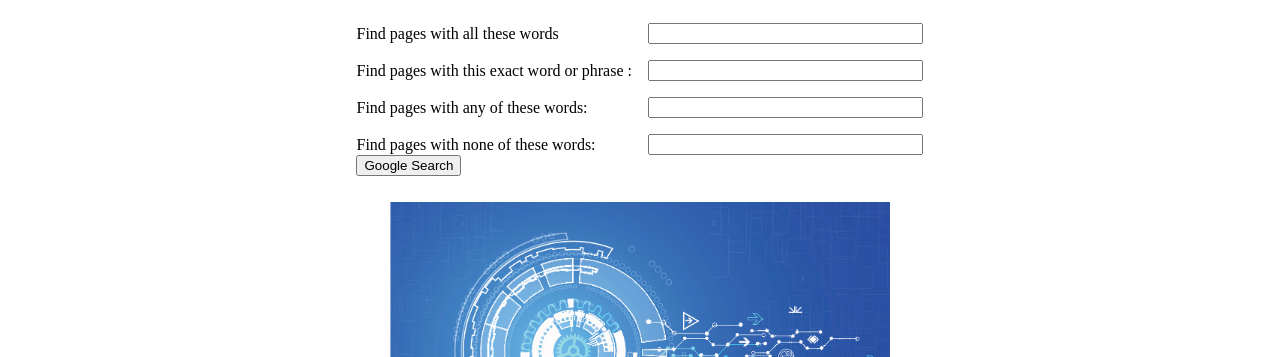
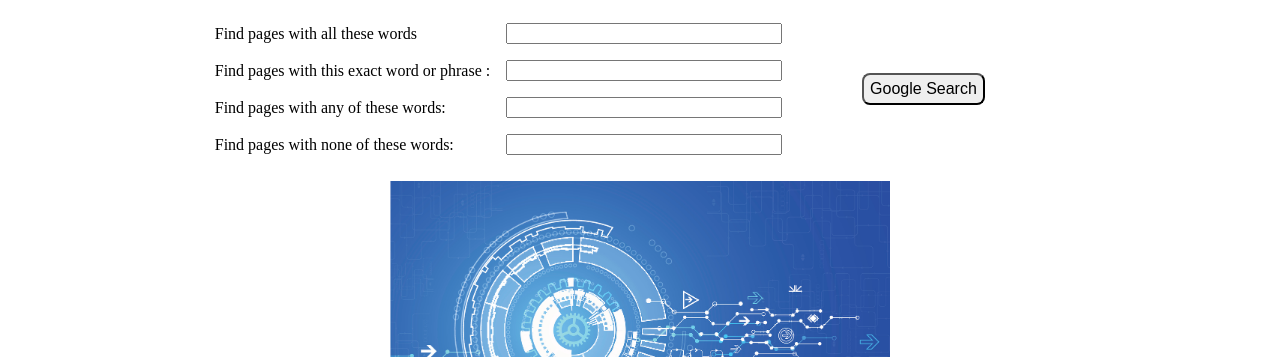
Before and after one commit to MVALEX13/project0_CS50, a plain HTML site: page advanced_search_page.html in a window 1280 px wide. Shown: the part 443-800 px from the top of the page. Drawn offline with Linux system fonts and the light colour scheme.

Commit message:
mise en page ok modif à venir

```diff
--- a/advanced_search_page.html
+++ b/advanced_search_page.html
@@ -43,7 +43,7 @@
             <div class="advanced_search_bar">
                 <!-- action tells us toward quel web serveur datas will be send and treated -->
                 <form action="https://google.com/search">
-                    <div id="champ">
+                    <div class="champs">
                         <label for="word_id">Find pages with all these words</label>
                         <!-- name used for the treatment of the form -->
                         <input type="text" name="q" id="word_id">
@@ -58,9 +58,11 @@
                         <input type="text" name = "none_expr" id = "none_word_id">
                     </div>
 
+                    <div>
+                        <!-- "submit" to specify a button -->
+                        <input type="submit" value="Google Search">
+                    </div>
 
-                    <!-- "submit" to specify a button -->
-                    <input type="submit" value="Google Search">
                 </form>
             </div>
 
--- a/config_grid_advanced_search.scss
+++ b/config_grid_advanced_search.scss
@@ -46,24 +46,31 @@ $ sass --watch config_grid_advanced_search.scss:config_grid_advanced_search.css*
   /*div block containing advanced search_bar*/
   .advanced_search_bar
   {
+    flex: none;
     /*this block occups from the 1st to the 3rd column*/
     grid-column: 1/4;
     /*occups the 3rd row*/
     grid-row: 3;
 
-    margin: 0;
+    form
+    {
+        /*this block will be a sub-grid in the grid*/
+        display: grid;
+        grid-template-columns: repeat(3,1fr);
 
-    form > div
-    {
-        display: grid;
-        grid-template-columns:  repeat(2, 1fr);
-        gap :1em;
+
+
+        .champs
+        {
+            grid-column: 1/3;
+            display: grid;
+            grid-template-columns: repeat(2,1fr);
+
+            gap: 1em;
+        }
     }
 
-    form > input[type = "submit"]
-    {
 
-    }
 
   }
 
--- a/style.scss
+++ b/style.scss
@@ -157,6 +157,10 @@ h1
   }
 }
 
+
+
+
+
 .grid_container > div
 {
   padding: 0.5em;
```
Also changed, not shown: image_search_page.html (+1 -1 lines), config_grid_advanced_search.css, style.css, 1 other file.
